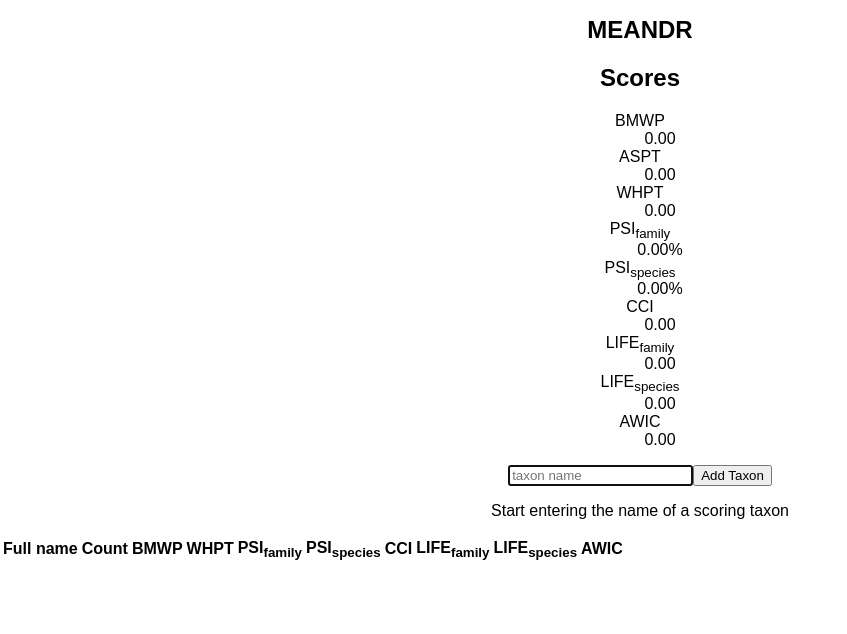
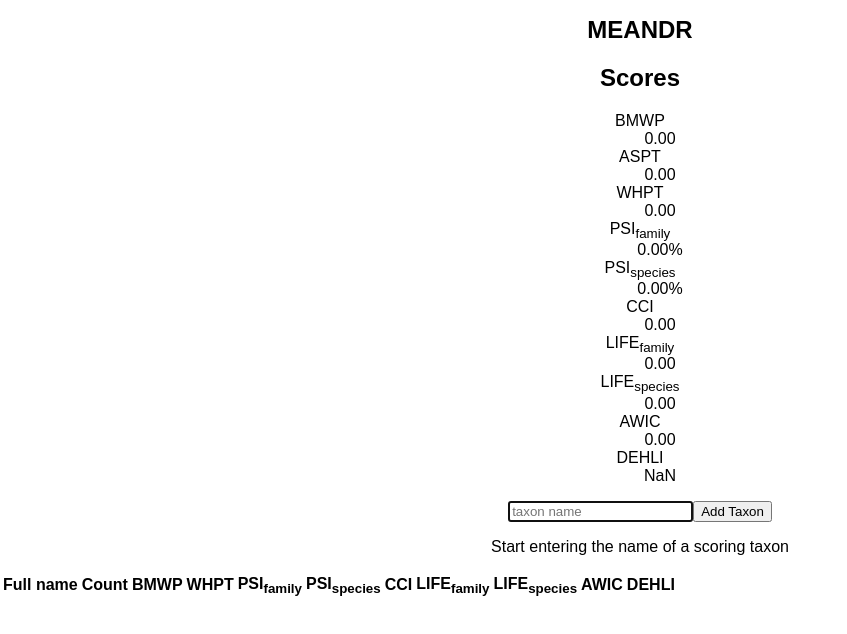
Before and after one commit to valravn-tech/meandr, a React (Create React App) app: page / in a window 1280 px wide. Shown: the top 634 px of the page, without its empty margins (0-847 px from the left). Built offline with nearby package versions, Linux system fonts and the light colour scheme; the HTML template or start-up script is replaced by a standard one.

Commit message:
Add DEHLI broad strokes

```diff
--- a/src/TaxaForm.tsx
+++ b/src/TaxaForm.tsx
@@ -4,6 +4,7 @@ import {
     ScoreAwic,
     ScoreBmwp,
     ScoreCci,
+    ScoreDehli,
     ScoreLifeFam,
     ScoreLifeSpc,
     ScorePsiFam,
@@ -12,6 +13,7 @@ import {
     scoresBmwp,
     scoresCci,
     scoresCciCommunity,
+    scoresDehli,
     scoresLifeFamily,
     scoresLifeGroups,
     scoresLifeSpecies,
@@ -110,6 +112,7 @@ const TaxonFound: React.SFC<{taxon: FoundTaxon, addToCount: (add:number) => void
     const lifeFam = calcSingleLifeFamily (props.taxon);
     const lifeSpc = calcSingleLifeSpecies(props.taxon);
     const awic    = calcSingleAwic       (props.taxon);
+    const dehli   = calcSingleDehli      (props.taxon);
     return (
         <tr>
             <td><TaxonName taxonCode={props.taxon.code} /></td>
@@ -126,6 +129,7 @@ const TaxonFound: React.SFC<{taxon: FoundTaxon, addToCount: (add:number) => void
             <td>{ (lifeFam !== undefined) ? lifeFam                            : '-' }</td>
             <td>{ (lifeSpc !== undefined) ? lifeSpc                            : '-' }</td>
             <td>{ (awic    !== undefined) ? awic                               : '-' }</td>
+            <td>{ (dehli   !== undefined) ? dehli                              : '-' }</td>
         </tr>
     )
 }
@@ -145,6 +149,7 @@ const TaxaFoundList: React.SFC<{foundTaxa:FoundTaxon[], addToCount: (add:number,
             <th>LIFE<sub>family</sub></th>
             <th>LIFE<sub>species</sub></th>
             <th>AWIC</th>
+            <th>DEHLI</th>
         </tr>
         {
             props.foundTaxa.map((taxon, i) => {
@@ -245,10 +250,9 @@ const calcCci = (foundTaxa: FoundTaxon[]): { score:number, count:number } => {
 const calcSingleAwic = (foundTaxon:FoundTaxon): number | undefined => {
     const awic: ScoreAwic | undefined = taxonFromMapAtAnyLevel(foundTaxon, scoresAwic);
     // const psi: ScorePsiFam | undefined = scoresPsiFamily.get(foundTaxon.name);
-    if (! (awic && foundTaxon.count) )
-    {   return undefined;    }
-    else
-    {   return awic.score;   }
+    return (awic && foundTaxon.count)
+        ? awic.score
+        : undefined;
 }
 
 const calcAwic = (foundTaxa: FoundTaxon[]): { score:number, count:number } => (
@@ -259,6 +263,26 @@ const calcAwic = (foundTaxa: FoundTaxon[]): { score:number, count:number } => (
             : acc;
     }, {score: 0, count: 0})
 )
+
+// TODO: account for exceptions
+const calcSingleDehli = (foundTaxon:FoundTaxon): number | undefined => {
+    const dehli: ScoreDehli | undefined = taxonFromMapAtAnyLevel(foundTaxon, scoresDehli);
+    // const psi: ScorePsiFam | undefined = scoresPsiFamily.get(foundTaxon.name);
+    return (dehli && foundTaxon.count)
+        ? dehli.score
+        : undefined;
+}
+
+const calcDehli = (foundTaxa: FoundTaxon[]): { score:number, count:number } => {
+    const partial:{ score:number, count:number } = foundTaxa.reduce((acc, taxon) => {
+        const dehli = calcSingleDehli(taxon);
+        return (dehli !== undefined)
+            ? { score:acc.score + dehli, count:acc.count + 1 }
+            : acc;
+    }, {score: 0, count: 0});
+
+    return { score: partial.score / partial.count, count: partial.count }
+}
 
 interface PartialScorePSI {
     AB: number,
@@ -396,6 +420,7 @@ const TaxaScore: React.SFC<{foundTaxa:FoundTaxon[]}> = (p) => (
             <dt>LIFE<sub>family</sub></dt>  <dd>{ calcLifeFamily (p.foundTaxa).score.toFixed(2) }</dd>
             <dt>LIFE<sub>species</sub></dt> <dd>{ calcLifeSpecies(p.foundTaxa).score.toFixed(2) }</dd>
             <dt>AWIC</dt>                   <dd>{ calcAwic       (p.foundTaxa).score.toFixed(2) }</dd>
+            <dt>DEHLI</dt>                  <dd>{ calcDehli      (p.foundTaxa).score.toFixed(2) }</dd>
         </dl>
     </div>
 )
--- a/src/scores.ts
+++ b/src/scores.ts
@@ -3418,4 +3418,125 @@ export const scoresAwic: Map<string, ScoreAwic> = new Map([
 	["marginata",         { "by":"species", "score":3  }],
 	["bicaudata",         { "by":"species", "score":3  }],
 	["picteti",           { "by":"species", "score":1  }],
+]);
+
+export interface ScoreDehli {
+    // key: family/genus
+    by:    string,
+    score: number,
+    group: number,
+}
+
+export const scoresDehliGroups = [
+	{ description:"---empty---",                                     ecologicalGroup:"---empty---"                                                                 },
+	{ description:"Decrease in flow/volume",                         ecologicalGroup:"specialist torrenticoles or need fast-flowing, well oxygenated water"        },
+	{ description:"Loss of lateral connectivity",                    ecologicalGroup:"uses stream edge habitats or vegetation"                                     },
+	{ description:"Loss of longitudinal connectivity (flow ceases)", ecologicalGroup:"Rheophiles"                                                                  },
+	{ description:"Early stages of pools shrinking",                 ecologicalGroup:"Moderately tolerant lentic taxa (or extremely versatile lotic taxa)"         },
+	{ description:"Final stages of pools drying",                    ecologicalGroup:"Highly tolerant lentic taxa"                                                 },
+	{ description:"Pools dry",                                       ecologicalGroup:"Taxa with desiccationresistant stages or able to survive in moist streambed" },
+];
+
+
+// TODO: account for exceptions
+export const scoresDehli: Map<string, ScoreDehli> = new Map([
+	["Heptageniidae",     { "by":"family", "score":0,  "group":1 }],
+	["Ameletidae",        { "by":"family", "score":10, "group":1 }],
+	["Perlidae",          { "by":"family", "score":10, "group":1 }],
+	["Chloroperlidae",    { "by":"family", "score":10, "group":1 }],
+	["Taeniopterigidae",  { "by":"family", "score":9,  "group":1 }], // Brachyptera & Rhabdiopteryx
+	["Philopotamidae",    { "by":"family", "score":10, "group":1 }], // Philopotamus & Wormaldia
+	["Rhyacophilidae",    { "by":"family", "score":10, "group":1 }],
+	["Odontoceridae",     { "by":"family", "score":9,  "group":1 }],
+	["Hydrobiidae",       { "by":"family", "score":7,  "group":2 }],
+	["Bithyniidae",       { "by":"family", "score":7,  "group":2 }],
+	["Valvatidae",        { "by":"family", "score":7,  "group":2 }],
+	["Platycnemididae",   { "by":"family", "score":7,  "group":2 }],
+	["Lestidae",          { "by":"family", "score":7,  "group":2 }],
+	["Calopterygidae",    { "by":"family", "score":7,  "group":2 }],
+	["Aeshnidae",         { "by":"family", "score":7,  "group":2 }],
+	["Nepidae",           { "by":"family", "score":7,  "group":2 }],
+	["Hydraenidae",       { "by":"family", "score":7,  "group":2 }],
+	["Phryganeidae",      { "by":"family", "score":7,  "group":2 }],
+	["Beraeidae",         { "by":"family", "score":7,  "group":2 }],
+	["Pyralidae",         { "by":"family", "score":7,  "group":2 }],
+	["Thaumaleidae",      { "by":"family", "score":8,  "group":2 }],
+	["Dixidae",           { "by":"family", "score":8,  "group":2 }], // Primarily Dixellaspp.
+	["Gammaridae",        { "by":"family", "score":6,  "group":3 }],
+	["Baetis",            { "by":"genus",  "score":7,  "group":3 }],
+	["Paraleptophlebia",  { "by":"genus",  "score":6,  "group":3 }],
+	["Perlodidae",        { "by":"family", "score":7,  "group":3 }],
+	["Nemouridae",        { "by":"family", "score":7,  "group":3 }], // Protonemura, Amphinemura & Nemurella
+	["Taeniopteryx",      { "by":"genus",  "score":6,  "group":3 }],
+	["Leuctridae",        { "by":"family", "score":7,  "group":3 }],
+	["Aphelocheiridae",   { "by":"family", "score":7,  "group":3 }],
+	["Elodes",            { "by":"genus",  "score":6,  "group":3 }],
+	["Brachycentridae",   { "by":"family", "score":6,  "group":3 }],
+	["Lepidostomatidae",  { "by":"family", "score":7,  "group":3 }],
+	["Glossosomatidae",   { "by":"family", "score":7,  "group":3 }],
+	["Chimarra",          { "by":"genus",  "score":6,  "group":3 }],
+	["Hydropsychidae",    { "by":"family", "score":5,  "group":3 }],
+	["Leptoceridae",      { "by":"family", "score":5,  "group":3 }],
+	["Polycentropodidae", { "by":"family", "score":6,  "group":3 }],
+	["Goeridae",          { "by":"family", "score":8,  "group":3 }],
+	["Sericostomatidae",  { "by":"family", "score":7,  "group":3 }],
+	["Simuliidae",        { "by":"family", "score":6,  "group":3 }],
+	["Pediciidae",        { "by":"family", "score":7,  "group":3 }],
+	["Empididae",         { "by":"family", "score":6,  "group":3 }],
+	["Stratiomyidae",     { "by":"family", "score":7,  "group":3 }],
+	["Muscidae",          { "by":"family", "score":5,  "group":3 }],
+	["Unionidae",         { "by":"family", "score":6,  "group":4 }],
+	["Coenagrionidae",    { "by":"family", "score":5,  "group":4 }],
+	["Corduliidae",       { "by":"family", "score":4,  "group":4 }],
+	["Libellulidae",      { "by":"family", "score":4,  "group":4 }],
+	["Gomphidae",         { "by":"family", "score":5,  "group":4 }],
+	["Siphlonuridae",     { "by":"family", "score":5,  "group":4 }],
+	["Ephemeridae",       { "by":"family", "score":5,  "group":4 }],
+	["Cloeon",            { "by":"genus",  "score":4,  "group":4 }],
+	["Caenidae",          { "by":"family", "score":5,  "group":4 }],
+	["Leptophlebia",      { "by":"genus",  "score":5,  "group":6 }],
+	["Habrophlebia",      { "by":"genus",  "score":5,  "group":6 }],
+	["Nemoura",           { "by":"genus",  "score":6,  "group":4 }],
+	["Sialidae",          { "by":"family", "score":5,  "group":4 }],
+	["Sisyridae",         { "by":"family", "score":6,  "group":4 }],
+	["Elmidae",           { "by":"family", "score":5,  "group":4 }],
+	["Hydrochidae",       { "by":"family", "score":5,  "group":4 }],
+	["Helophoridae",      { "by":"family", "score":3,  "group":4 }],
+	["Ecnomidae",         { "by":"family", "score":4,  "group":4 }],
+	["Molannidae",        { "by":"family", "score":5,  "group":4 }],
+	["Tanypodinae",       { "by":"family", "score":5,  "group":4 }],
+	["Orthocladiinae",    { "by":"family", "score":5,  "group":4 }],
+	["Limoniidae",        { "by":"family", "score":5,  "group":4 }],
+	["Tipulidae",         { "by":"family", "score":4,  "group":4 }],
+	["Ptychopteridae",    { "by":"family", "score":5,  "group":4 }],
+	["Dolichopodidae",    { "by":"family", "score":5,  "group":4 }],
+	["Psychodidae",       { "by":"family", "score":4,  "group":4 }],
+	["Tabanidae",         { "by":"family", "score":4,  "group":4 }],
+	["Rhagionidae",       { "by":"family", "score":5,  "group":4 }],
+	["Athericidae",       { "by":"family", "score":5,  "group":4 }],
+	["Planariidae",       { "by":"family", "score":3,  "group":5 }],
+	["Dugesiidae",        { "by":"family", "score":3,  "group":5 }],
+	["Lymnaeidae",        { "by":"family", "score":2,  "group":5 }],
+	["Physidae",          { "by":"family", "score":3,  "group":5 }],
+	["Sphaeriidae",       { "by":"family", "score":2,  "group":5 }],
+	["Asellidae",         { "by":"family", "score":2,  "group":5 }],
+	["Corixidae",         { "by":"family", "score":2,  "group":5 }],
+	["Gerridae",          { "by":"family", "score":2,  "group":5 }],
+	["Hydrometridae",     { "by":"family", "score":2,  "group":5 }],
+	["Notonectidae",      { "by":"family", "score":1,  "group":5 }],
+	["Naucoridae",        { "by":"family", "score":3,  "group":5 }],
+	["Veliidae",          { "by":"family", "score":2,  "group":5 }],
+	["Mesoveliidae",      { "by":"family", "score":2,  "group":5 }],
+	["Gyrinidae",         { "by":"family", "score":2,  "group":5 }], // ADULTS ONLY
+	["Hydrophilidae",     { "by":"family", "score":3,  "group":5 }],
+	["Scirtidae",         { "by":"family", "score":3,  "group":5 }], // EXCLUDING Elodes
+	["Dytiscidae",        { "by":"family", "score":1,  "group":5 }], // Tolerates > 1 drying stage
+	["Ephydridae",        { "by":"family", "score":2,  "group":5 }],
+	["Chironomini",       { "by":"family", "score":1,  "group":5 }],
+	["Culicidae",         { "by":"family", "score":1,  "group":5 }],
+	["Syrphidae",         { "by":"family", "score":1,  "group":5 }],
+	["Ceratopogonidae",   { "by":"family", "score":1,  "group":5 }], // Tolerates > 1 drying stage
+	["Planorbidae",       { "by":"family", "score":1,  "group":6 }],
+	["Dytiscidae",        { "by":"family", "score":1,  "group":6 }], // Tolerates > 1 drying stage
+	["Ceratopogonidae",   { "by":"family", "score":1,  "group":6 }], // Tolerates > 1 drying stage
 ])
```
